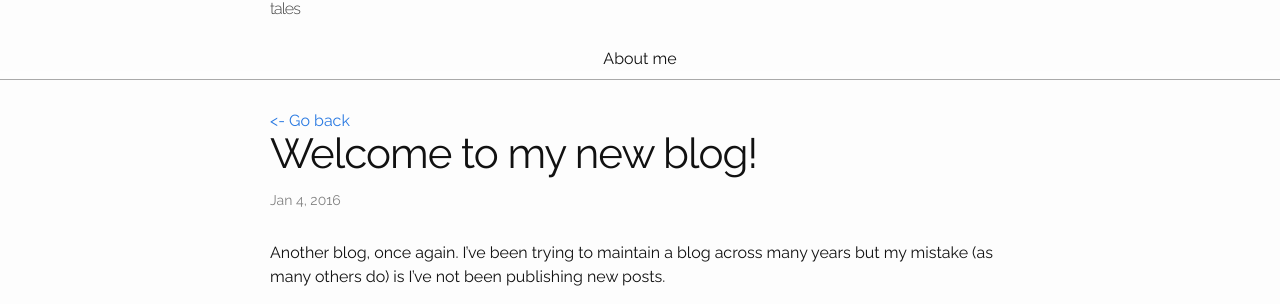
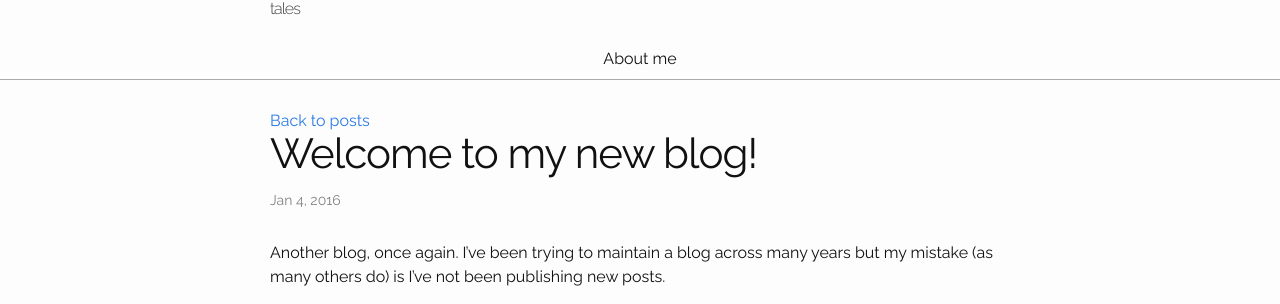
Before and after one commit to mfidemraizer/mfidemraizer.github.io, a Jekyll site: the page built from _posts/2016-01-04-welcome-to-my-blog.markdown, in a window 1280 px wide. Shown: the part 254-558 px from the top of the page. Built offline with Jekyll 4.4.1, drawn with Linux system fonts in a browser that asks for light colours; comment, search, counter and statistics services are not loaded.

Commit message:
Go back button fixed, basic post tags (yet to be beautified...)

```diff
--- a/_layouts/post.html
+++ b/_layouts/post.html
@@ -2,7 +2,7 @@
 layout: default
 ---
 <article class="post" itemscope itemtype="http://schema.org/BlogPosting">
-	<a onclick="window.history.back()"><- Go back</a>
+	<a href="/">Back to posts</a>
 
   <header class="post-header">
     <h1 class="post-title" itemprop="name headline">{{ page.title }}</h1>
```
